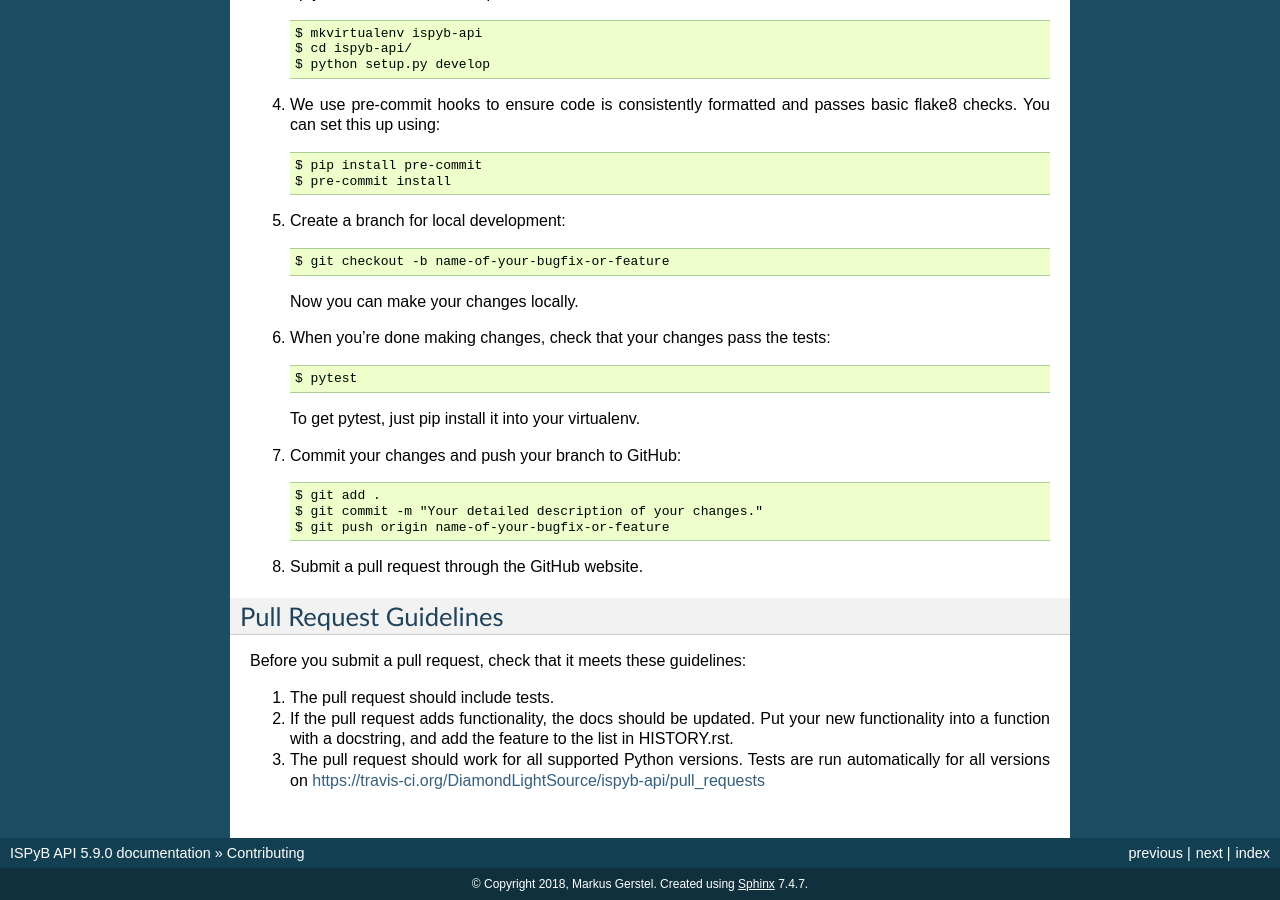
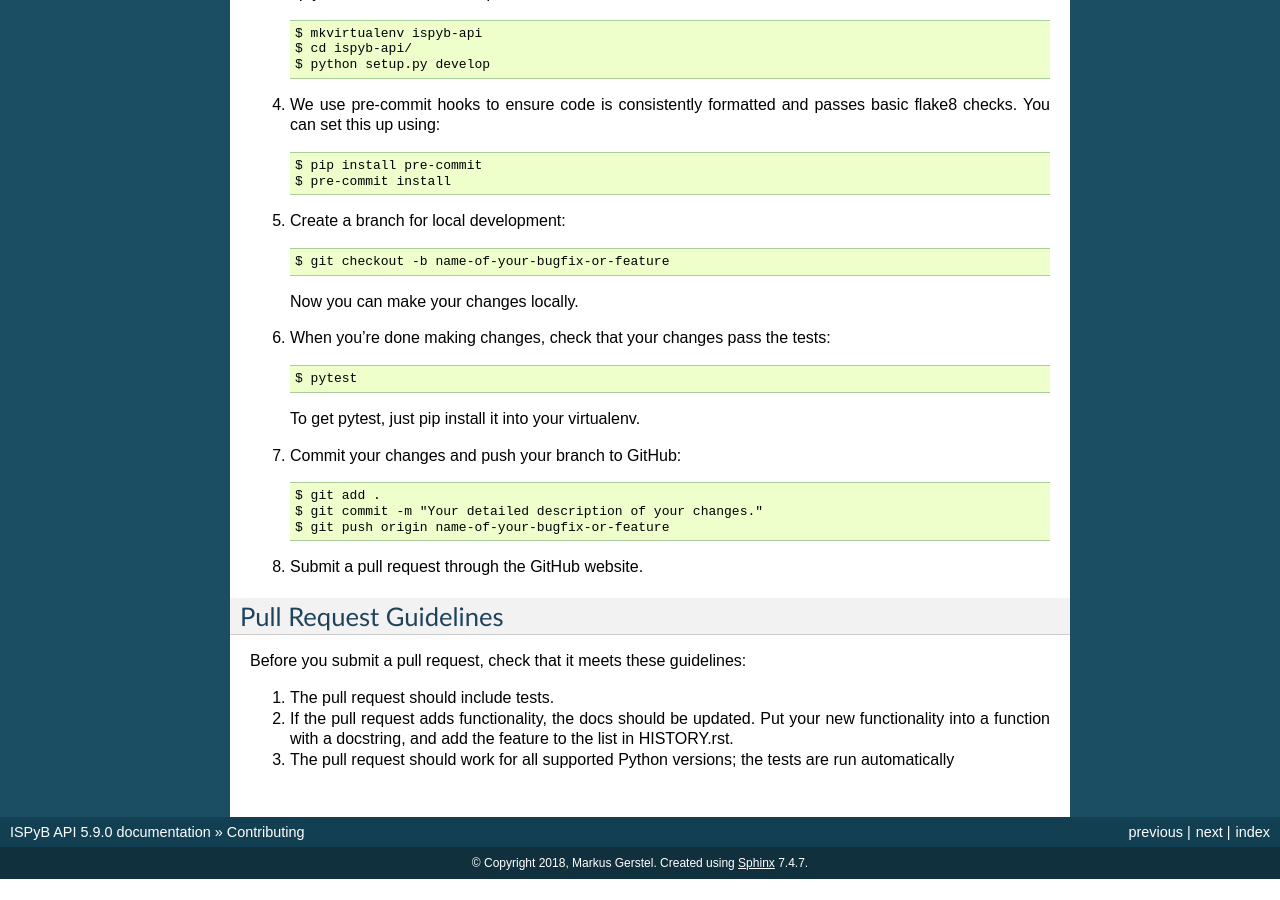
Before and after one commit to DiamondLightSource/ispyb-api, a Sphinx documentation site: the page built from docs/contributing.rst, in a window 1280 px wide and 900 px high, scrolled down 1239 px. Built offline with Sphinx 7.4.7, drawn with Linux system fonts in a browser that asks for light colours; after the commit the page ends 2118 px from its top, so only the background shows below that.

Commit message:
Minor documentation updates

```diff
--- a/HISTORY.rst
+++ b/HISTORY.rst
@@ -4,10 +4,10 @@ History
 
 Unreleased / master
 -------------------
-5.9.1 (2021-01-25)
+5.9.1 (2021-01-28)
 ------------------
 
-* Fix compatibility issue with newer versions of mysql-connector
+* Fix compatibility issue with newer versions of mysql-connector `#116 <https://github.com/DiamondLightSource/ispyb-api/pull/116>`_
 
 5.9.0 (2021-01-14)
 ------------------
--- a/docs/contributing.rst
+++ b/docs/contributing.rst
@@ -102,5 +102,4 @@ Before you submit a pull request, check that it meets these guidelines:
 2. If the pull request adds functionality, the docs should be updated. Put
    your new functionality into a function with a docstring, and add the
    feature to the list in HISTORY.rst.
-3. The pull request should work for all supported Python versions. Tests are run automatically for all versions on
-   https://travis-ci.org/DiamondLightSource/ispyb-api/pull_requests
+3. The pull request should work for all supported Python versions; the tests are run automatically
```
Also changed, not shown: README.md (+1 -1 lines), RELEASE.md (+1 -1 lines).
